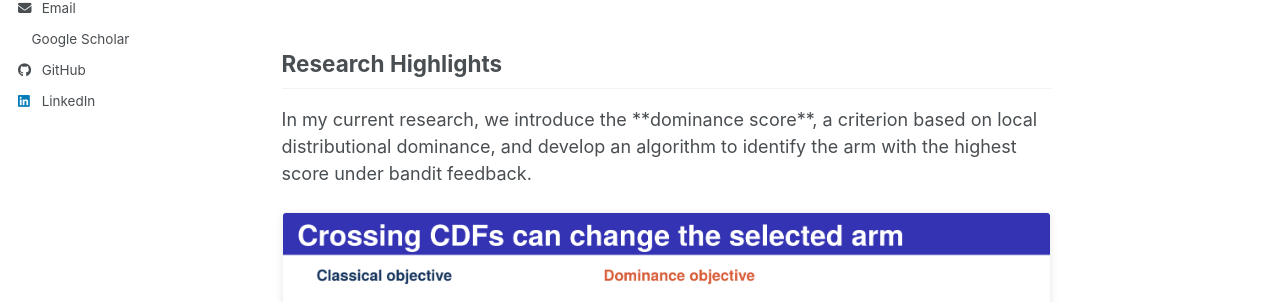
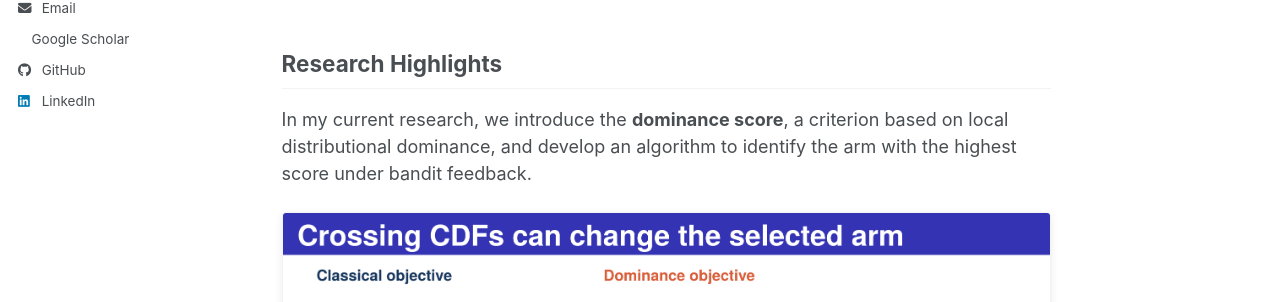
Before and after one commit to simjonghyun/simjonghyun.github.io, a Jekyll site: the page built from _pages/about.md, in a window 1280 px wide and 900 px high. Shown: the part 375-677 px from the top of the window. Built offline with Jekyll 4.4.1, drawn with Linux system fonts in a browser that asks for light colours; a style sheet for code colours, icons or effects is not loaded.

Commit message:
Update about.md

```diff
--- a/_pages/about.md
+++ b/_pages/about.md
@@ -17,7 +17,7 @@ redirect_from:
 
 <section class="research-highlights" aria-labelledby="research-highlights-title">
   <h2 id="research-highlights-title">Research Highlights</h2>
-  <p class="research-highlights__intro">In my current research, we introduce the **dominance score**, a criterion based on local distributional dominance, and develop an algorithm to identify the arm with the highest score under bandit feedback.</p>
+  <p class="research-highlights__intro">In my current research, we introduce the <strong>dominance score</strong>, a criterion based on local distributional dominance, and develop an algorithm to identify the arm with the highest score under bandit feedback.</p>
 
 
   <figure class="research-slide">
```
